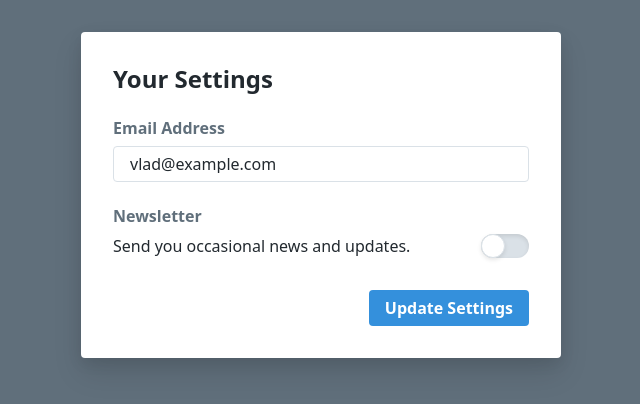
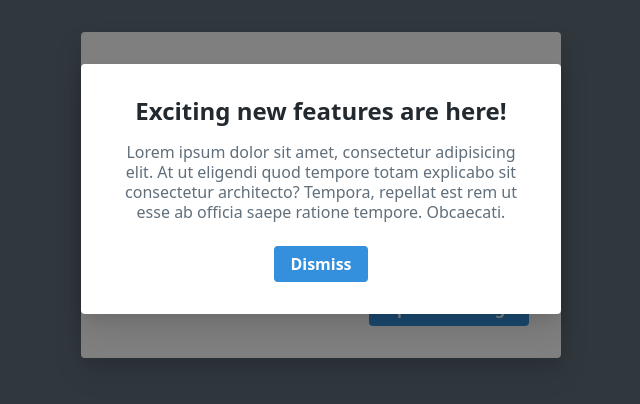
Before and after one commit to VladYurash/vue-adv-comp, a Vue app: page / in a window 1280 px wide. Shown: the top 404 px of the page, without its empty margins (319-959 px from the left). Built offline with nearby package versions, Linux system fonts and the light colour scheme.

Commit message:
порталы (не путать с телепортами из vue3)

```diff
--- a/package.json
+++ b/package.json
@@ -8,6 +8,7 @@
   },
   "dependencies": {
     "core-js": "^3.6.5",
+    "portal-vue": "^2.1.7",
     "vue": "^2.6.11"
   },
   "devDependencies": {
--- a/src/App.vue
+++ b/src/App.vue
@@ -1,19 +1,40 @@
 <template>
-    <div class="min-h-screen bg-grey-darker p-8">
-        <div class="max-w-sm mx-auto">
-            <user-settings-form></user-settings-form>
+    <div>
+        <portal to="modals" v-if="showAnnouncement">
+            <announcement-modal
+                    :show="showAnnouncement"
+                    @close="showAnnouncement = false"
+            ></announcement-modal>
+        </portal>
+
+        <div class="min-h-screen bg-grey-darker p-8">
+            <div class="max-w-sm mx-auto">
+                <user-settings-form
+                        :account-id="accountId"
+                ></user-settings-form>
+            </div>
         </div>
+
+        <portal-target name="modals"></portal-target>
     </div>
 </template>
 
 <script>
-  import UserSettingsForm from "@/components/UserSettingsForm"
+  import UserSettingsForm from '@/components/UserSettingsForm'
+  import AnnouncementModal from '@/components/AnnouncementModal'
 
   export default {
     components: {
-      UserSettingsForm
+      UserSettingsForm,
+      AnnouncementModal,
+    },
+    data() {
+      return {
+        accountId: 7,
+        showAnnouncement: true,
+      }
     }
   }
 </script>
 
-<style src="@/assets/css/app.css"/>
+<style src="./assets/css/app.css"/>
--- /dev/null
+++ b/src/components/AnnouncementModal.vue
@@ -0,0 +1,52 @@
+<template>
+    <div class="modal-backdrop" v-show="show">
+        <div class="modal">
+            <h1 class="text-center text-2xl font-bold mb-4">
+                Exciting new features are here!
+            </h1>
+            <p class="text-center text-grey-darker mb-6">
+                Lorem ipsum dolor sit amet, consectetur adipisicing elit. At ut eligendi quod tempore totam explicabo sit consectetur architecto? Tempora, repellat est rem ut esse ab officia saepe ratione tempore. Obcaecati.
+            </p>
+            <div class="text-center">
+                <button @click="dismiss" type="button" class="btn btn-blue">
+                    Dismiss
+                </button>
+            </div>
+        </div>
+    </div>
+</template>
+
+<script>
+  export default {
+    props: ["show"],
+    methods: {
+      dismiss() {
+        this.$emit("close")
+      }
+    },
+    watch: {
+      show: {
+        immediate: true,
+        handler: show => {
+          if (show) {
+            document.body.style.setProperty("overflow", "hidden")
+          } else {
+            document.body.style.removeProperty("overflow")
+          }
+        }
+      }
+    },
+    created() {
+      const listener = document.addEventListener("keydown", e => {
+        if (this.show && e.keyCode === 27) {
+          this.dismiss()
+        }
+      })
+
+      this.$once("hook:beforeDestroy", () => {
+        console.log("removing listener")
+        document.removeEventListener("keydown", listener)
+      })
+    }
+  }
+</script>
--- /dev/null
+++ b/src/components/ConfirmDeleteModal.vue
@@ -0,0 +1,58 @@
+<template>
+    <div class="modal-backdrop" v-show="show">
+        <div class="modal">
+            <h1 class="text-center text-2xl font-bold mb-4">
+                Are you sure?
+            </h1>
+            <p class="text-center text-grey-darker mb-6">
+                Deleting your account cannot be undone.
+            </p>
+            <div class="text-center">
+                <button @click="cancel" type="button" class="btn btn-grey mr-4">
+                    Cancel
+                </button>
+                <button @click="confirmDelete" type="button" class="btn btn-red">
+                    Delete it
+                </button>
+            </div>
+        </div>
+    </div>
+</template>
+
+<script>
+  export default {
+    props: ["show", "accountId"],
+    methods: {
+      cancel() {
+        this.$emit("close")
+      },
+      confirmDelete() {
+        console.log(`Deleting account ${this.accountId}...`)
+        this.$emit("close")
+      }
+    },
+    watch: {
+      show: {
+        immediate: true,
+        handler: show => {
+          if (show) {
+            document.body.style.setProperty("overflow", "hidden")
+          } else {
+            document.body.style.removeProperty("overflow")
+          }
+        }
+      }
+    },
+    created() {
+      const escapeHandler = e => {
+        if (e.key === "Escape" && this.show) {
+          this.cancel()
+        }
+      }
+      document.addEventListener("keydown", escapeHandler)
+      this.$once("hook:destroyed", () => {
+        document.removeEventListener("keydown", escapeHandler)
+      })
+    }
+  }
+</script>
--- /dev/null
+++ b/src/components/DeleteAccountButton.vue
@@ -0,0 +1,30 @@
+<template>
+    <button type="button" class="text-red-dark hover:underline"
+            @click="modalOpen = true"
+    >
+        Delete Account
+        <portal to="modals" v-if="modalOpen">
+            <confirm-delete-modal
+                    :show="modalOpen"
+                    @close="modalOpen = false"
+                    :account-id="accountId"
+            ></confirm-delete-modal>
+        </portal>
+    </button>
+</template>
+
+<script>
+  import ConfirmDeleteModal from "@/components/ConfirmDeleteModal"
+
+  export default {
+    components: {
+      ConfirmDeleteModal
+    },
+    props: ["accountId"],
+    data() {
+      return {
+        modalOpen: false
+      }
+    }
+  }
+</script>
--- a/src/components/ToggleInput.vue
+++ b/src/components/ToggleInput.vue
@@ -1,21 +1,17 @@
 <template>
-  <span class="toggle" role="checkbox" tabindex="0"
+  <span class="toggle flex-no-shrink" role="checkbox" tabindex="0"
         @click="toggle"
         @keydown.space.prevent="toggle"
-        :aria-checked="toggled.toString()"
+        :aria-checked="value.toString()"
   ></span>
 </template>
 
 <script>
   export default {
-    model: {
-      prop: 'toggled',
-      event: 'toggle'
-    },
-    props: ["toggled"],
+    props: ["value"],
     methods: {
       toggle() {
-        this.$emit("toggle", !this.toggled)
+        this.$emit("input", !this.value)
       }
     }
   }
--- a/src/components/UserSettingsForm.vue
+++ b/src/components/UserSettingsForm.vue
@@ -1,41 +1,43 @@
 <template>
-    <form class="card" @submit.prevent="submit">
+    <div class="card">
         <h1 class="text-2xl font-bold mb-6">Your Settings</h1>
         <label class="block mb-6">
-            <span class="form-label mb-2">Email Address</span>
+            <span class="block text-grey-darker font-semibold mb-2">Email Address</span>
             <input v-model="email" class="form-input" placeholder="you@example.com">
         </label>
         <div class="mb-8">
-            <span class="form-label mb-2">Newsletter</span>
+            <span class="block text-grey-darker font-semibold mb-2">Newsletter</span>
             <div class="flex justify-between items-center">
                 <p class="mr-4">Send you occasional news and updates.</p>
-                <toggle-input v-model="receiveNewsletter"></toggle-input>
+                <toggle-input v-model="receiveNewsletter" class="flex-no-shrink"/>
             </div>
         </div>
-        <div class="text-right">
-            <button type="submit" class="btn btn-blue">Update Settings</button>
+        <div class="flex justify-between">
+            <delete-account-button :account-id="accountId"></delete-account-button>
+            <button type="button" class="btn btn-blue">Update Settings</button>
         </div>
-    </form>
+    </div>
 </template>
 
 <script>
-  import ToggleInput from "@/components/ToggleInput"
+  import DeleteAccountButton from "@/components/DeleteAccountButton.vue"
+  import ToggleInput from "@/components/ToggleInput.vue"
 
   export default {
     components: {
+      DeleteAccountButton,
       ToggleInput
     },
-    data: () => ({
-      email: "vlad@example.com",
-      receiveNewsletter: false
-    }),
+    props: ["accountId"],
+    data() {
+      return {
+        email: "jane@example.com",
+        receiveNewsletter: false
+      }
+    },
     methods: {
-      submit() {
-        console.log(1)
-        console.log("Submitting preferences...", {
-          email: this.email,
-          receiveNewsletter: this.receiveNewsletter
-        })
+      toggleNewsletter() {
+        this.receiveNewsletter = !this.receiveNewsletter
       }
     }
   }
--- a/src/main.js
+++ b/src/main.js
@@ -1,8 +1,11 @@
-import Vue from 'vue'
-import App from './App.vue'
+import Vue from "vue"
+import App from "./App.vue"
+import PortalVue from "portal-vue"
 
 Vue.config.productionTip = false
 
+Vue.use(PortalVue)
+
 new Vue({
-  render: h => h(App),
-}).$mount('#app')
+  render: h => h(App)
+}).$mount("#app")
```
Also changed, not shown: 1 other file (tests, documents, lock files or other folders).
